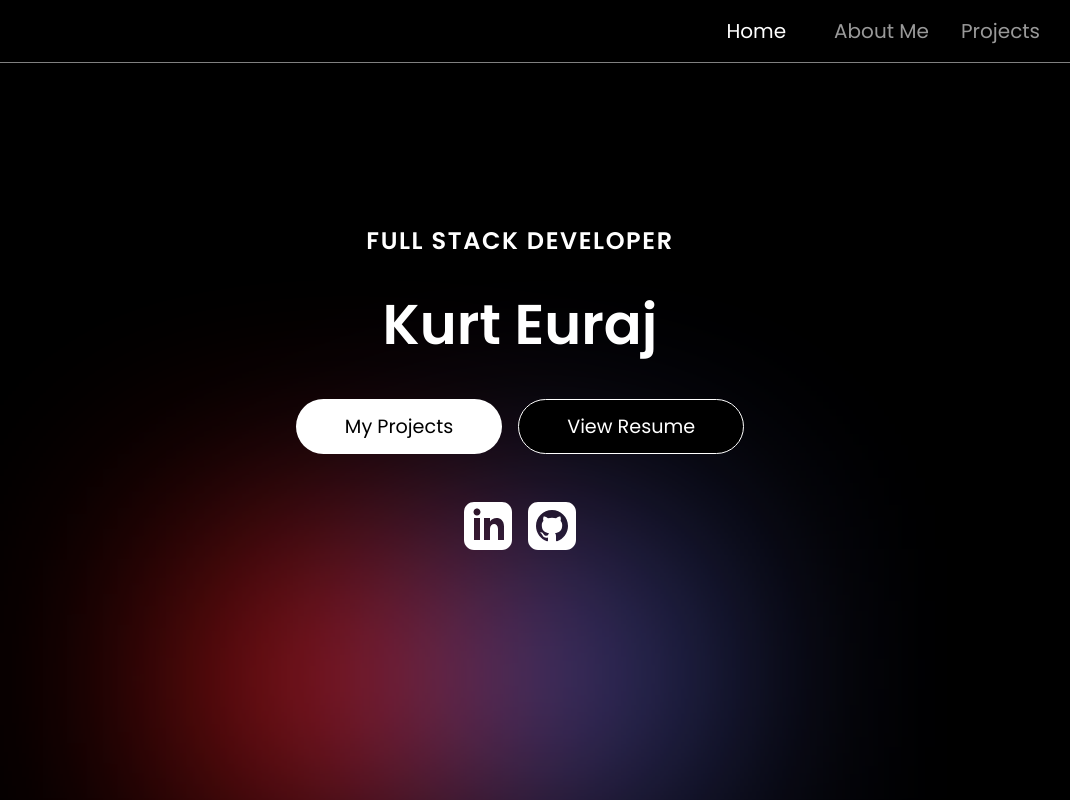
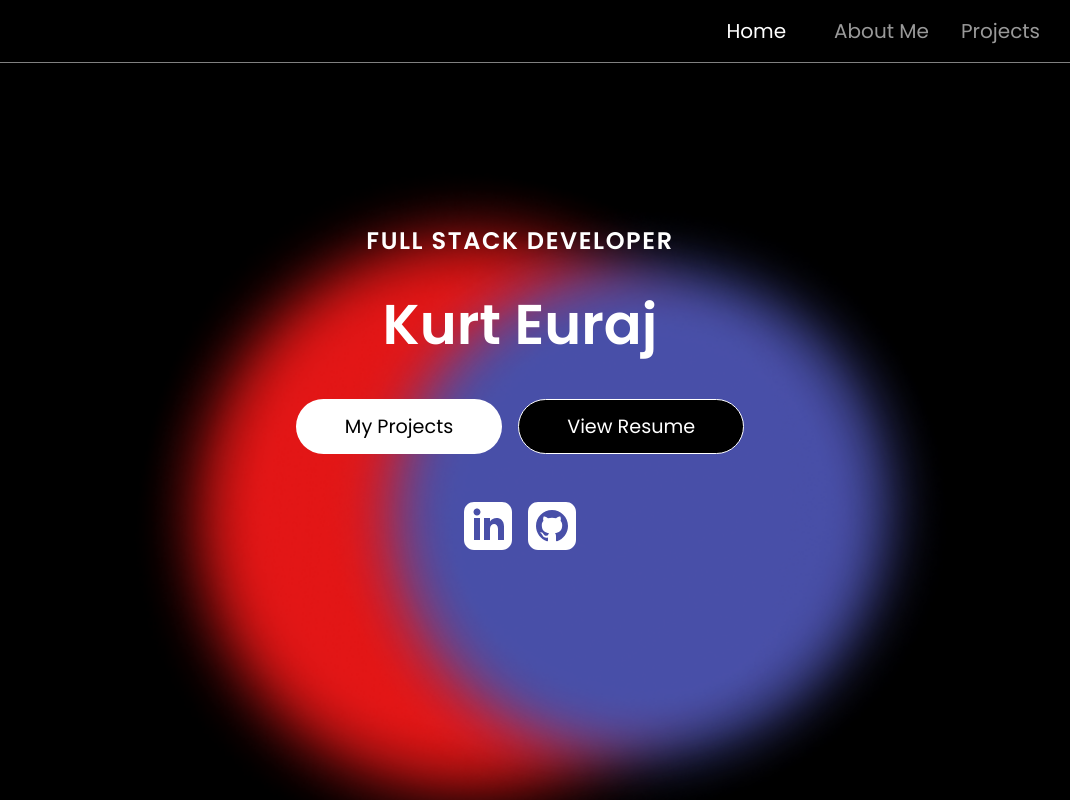
Before and after one commit to KurtEuraj/kurt-euraj-portfolio, a React (Create React App) app: page / in a window 1280 px wide. Shown: the whole page, without its empty margins (120-1190 px from the left). Built offline with nearby package versions, Linux system fonts and the light colour scheme.

Commit message:
add blurry circle images to replace blur filter. changed x an y of circle animation to match user window size.

```diff
--- a/src/components/BlurryCircle/BlurryCircle.jsx
+++ b/src/components/BlurryCircle/BlurryCircle.jsx
@@ -1,6 +1,8 @@
 import { gsap } from "gsap";
 import { useGSAP } from "@gsap/react";
 import { ScrollTrigger } from "gsap/ScrollTrigger";
+import blur1 from "../../assets/images/Elipse1.png"
+import blur2 from "../../assets/images/Elipse2.png"
 import "./BlurryCircle.scss"
 
 function BlurryCircle() {
@@ -10,9 +12,9 @@ function BlurryCircle() {
 
     useGSAP(() => {
         tl.to(".blurry-circle", {
-            duration: 2,
-            y: "random(-200vh, 200vh)",
-            x: "random(-200vw, 200vw)",
+            duration: 3,
+            y: `random(${-window.innerHeight + window.innerHeight/1.5}, ${window.innerHeight - window.innerHeight/1.5})`,
+            x: `random(${-window.innerWidth + window.innerWidth/1.5}, ${window.innerWidth - window.innerWidth/1.5})`,
             repeat: -1,
             yoyo: true,
             ease: "sine.inOut",
@@ -23,16 +25,18 @@ function BlurryCircle() {
             y: "random(-100vh, 100vh)",
             x: "random(-100vw, 100vw)",
             scale: "random(1%, 2.5%)",
+            rotate: "random(90deg, 360deg)",
             repeat: -1,
             yoyo: true,
             ease: "sine.inOut",
             repeatRefresh: true
         }, 0)
         tl.to(".blurry-circle__item-2", {
-            duration: 3,
+            duration: 4,
             y: "random(-100vh, 100vh)",
             x: "random(-100vw, 100vw)",
             scale: "random(1%, 2.5%)",
+            rotate: "random(0deg, 360deg)",
             repeat: -1,
             yoyo: true,
             ease: "sine.inOut",
@@ -43,8 +47,8 @@ function BlurryCircle() {
     return (
         <>
             <div className="blurry-circle">
-                <div className="blurry-circle__item-1" ></div>
-                <div className="blurry-circle__item-2" ></div>
+                <img className="blurry-circle__item-1" src={blur1} alt="blurry circle animation"/>
+                <img className="blurry-circle__item-2" src={blur2} alt="blurry circle animation"/>
             </div>
         </>
     )
--- a/src/components/BlurryCircle/BlurryCircle.scss
+++ b/src/components/BlurryCircle/BlurryCircle.scss
@@ -4,7 +4,6 @@
 .blurry-circle {
     display: flex;
     justify-content: center;
-    filter: blur(3rem);
     position: fixed;
     top: 50%;
     color: #FFF;
@@ -12,29 +11,29 @@
     z-index: -1;
     width: 100%;
 
-    @include desktop {
-        filter: blur(8rem);
-    }
-
     &__item-1 {
         width: 10rem;
         height: 10rem;
-        background-color: $red;
+        margin-right: -1rem;
+        transform: scale(3);
 
         @include desktop {
             width: 15rem;
             height: 15rem;
+            margin-right: -3rem;
         }
     }
 
     &__item-2 {
         width: 10rem;
         height: 10rem;
-        background-color: $blue;
+        margin-left: -1rem;
+        transform: scale(3);
 
         @include desktop {
             width: 15rem;
             height: 15rem;
+            margin-left: -3rem;
         }
     }
 }
--- a/src/components/Header/Header.scss
+++ b/src/components/Header/Header.scss
@@ -4,6 +4,7 @@
 .nav-bar {
     border-bottom: 1px solid $border-underline;
     position: relative;
+    z-index: 1;
 
     &__wrapper {
         margin: $mobile-container;
@@ -80,7 +81,6 @@
 
         @include tablet {
             margin: $tablet-container;
-            margin-top: 6rem;
         }
     }
 
--- a/src/components/Hero/Hero.scss
+++ b/src/components/Hero/Hero.scss
@@ -11,7 +11,6 @@
     gap: 1rem;
     margin-top: 10rem;
     position: relative;
-    z-index: -1;
 
     @include tablet {
         margin: $tablet-container;
```
Also changed, not shown: src/assets/images/Elipse1.png (added), src/assets/images/Elipse2.png (added).
